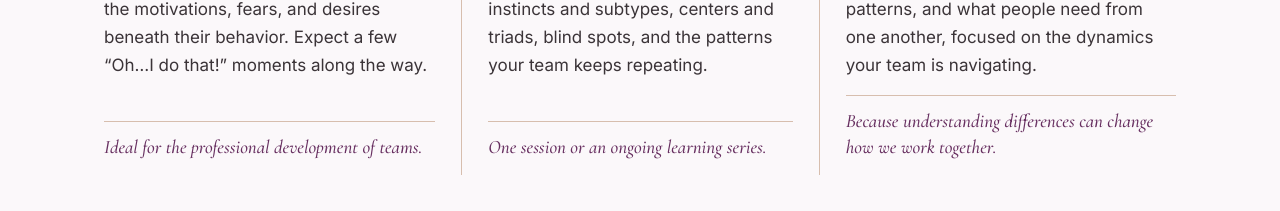
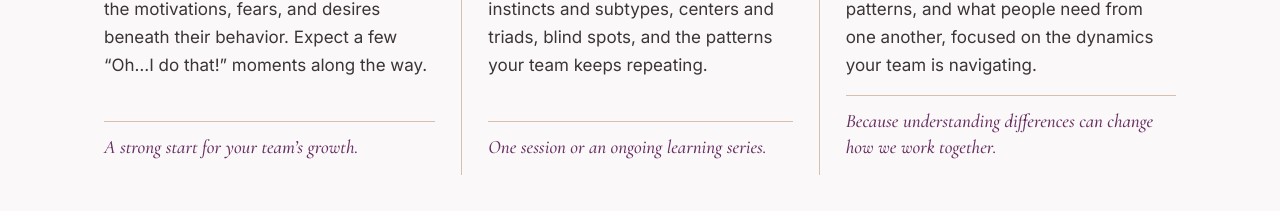
Before and after one commit to FluentinNine/fluentinnine.com, a plain HTML site: page teams.html in a window 1280 px wide. Shown: the part 920-1131 px from the top of the page. Drawn offline with nearby package versions, Linux system fonts and the light colour scheme.

Commit message:
Start Here tagline: A strong start for your team's growth
Co-Authored-By: Claude Opus 5.5 <noreply@anthropic.com>
Claude-Session: https://claude.ai/code/session_01GKnRY5dWfSEUvbTgbA7E99

```diff
--- a/teams.html
+++ b/teams.html
@@ -59,7 +59,7 @@
         <h3>Start Here</h3>
         <p class="sub">MEET THE ENNEAGRAM</p>
         <p>New to the Enneagram? Perfect. Come curious. Meet the nine types and explore the motivations, fears, and desires beneath their behavior. Expect a few “Oh…I do that!” moments along the way.</p>
-        <p class="tagline">Ideal for the professional development of teams.</p>
+        <p class="tagline">A strong start for your team’s growth.</p>
       </div>
       <div>
         <h3>Go Deeper</h3>
```
